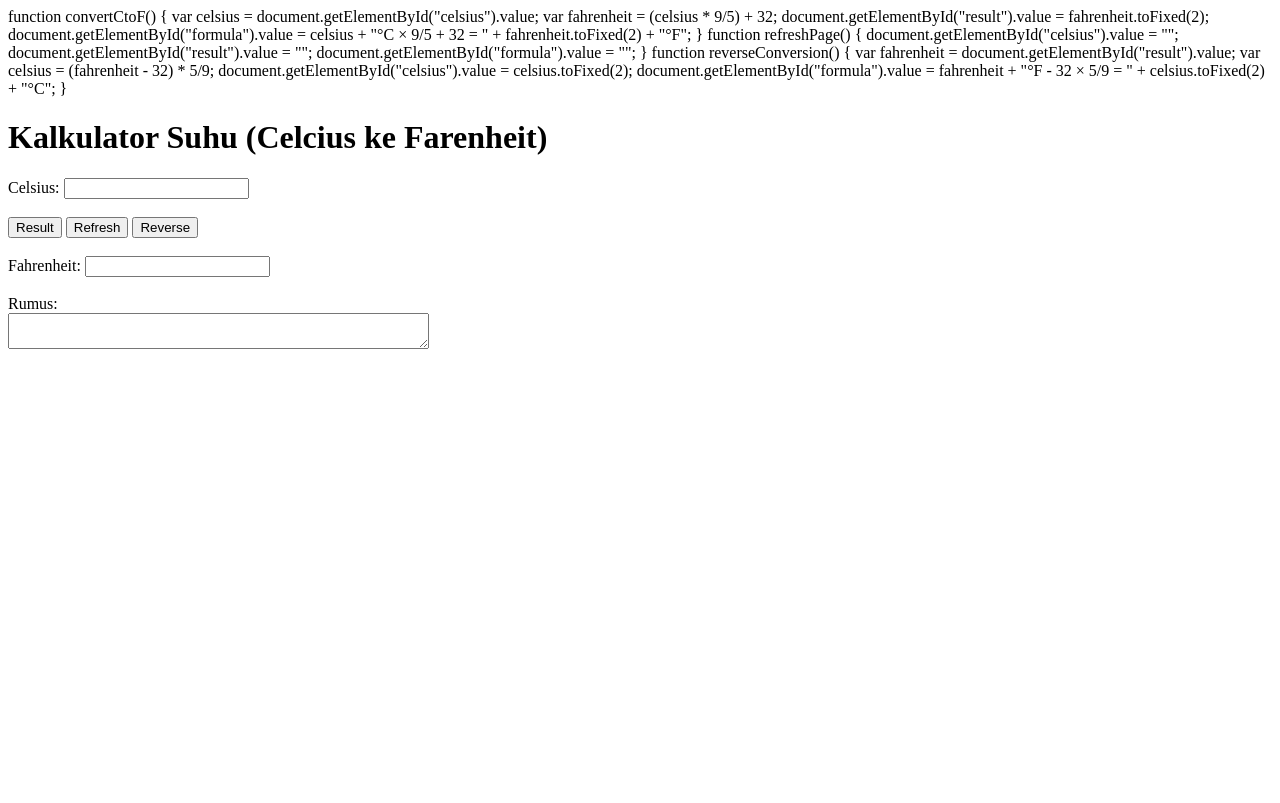
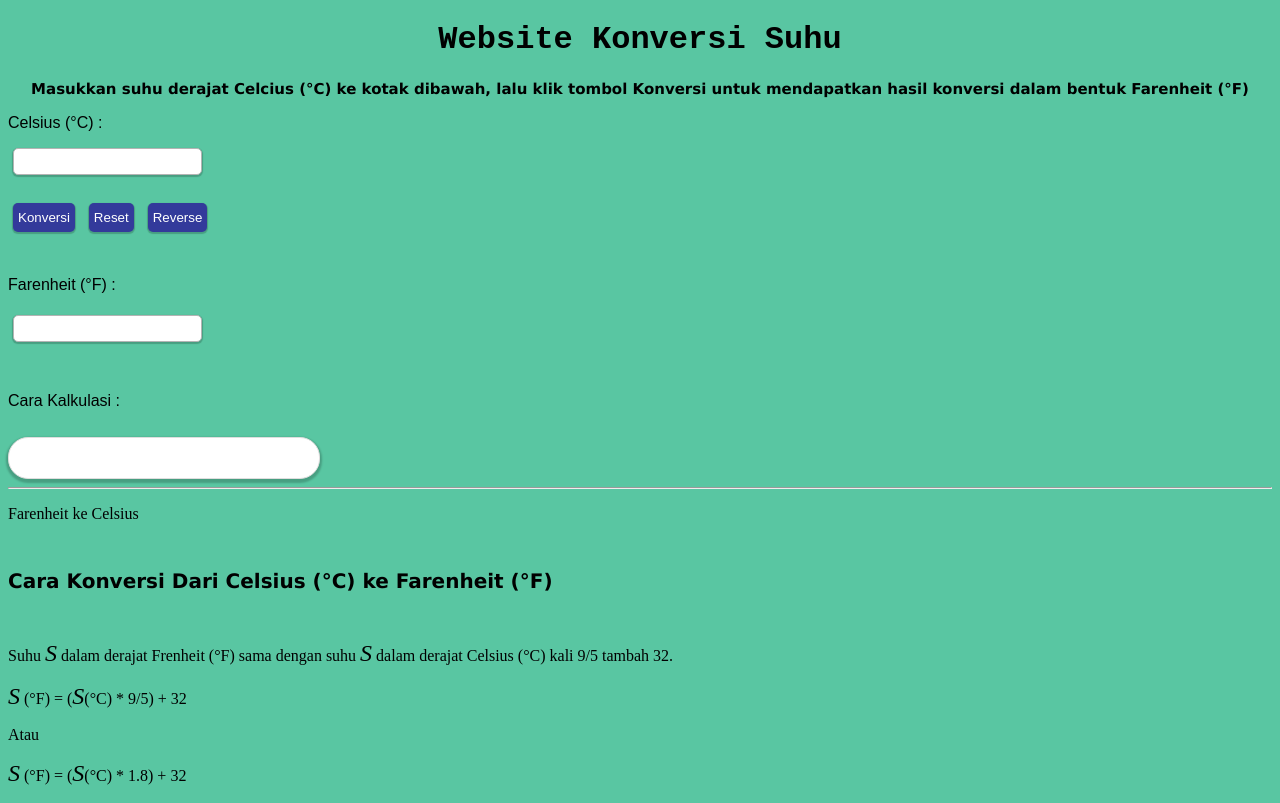
Before and after one commit to revou-fundamental-course/10-jun-24-cahyoromdoni, a plain HTML site: page index.html in a window 1280 px wide. Drawn offline with Linux system fonts and the light colour scheme.

Commit message:
revisi 1

```diff
--- a/css/styles.css
+++ b/css/styles.css
@@ -0,0 +1,94 @@
+/*stylesheet*/
+
+body {
+    background-color: rgb(89, 198, 162);
+    justify-content: center;
+  }
+
+h1 {
+    color: Black;
+    text-align: center;
+    font-family: 'Courier New', Courier, monospace;
+  }
+
+h2 {
+    text-align: center;
+    font-style: normal;
+    font-size: 15px;
+    font-family: 'Lucida Sans', 'Lucida Sans Regular', 'Lucida Grande', 'Lucida Sans Unicode', Geneva, Verdana, sans-serif;
+  }
+h3 {
+    text-align: left;
+    font-size: large;
+    font-style: normal;
+    font-family: 'Times New Roman', Times, serif;
+    font: 1em sans-serif;
+}
+h4 {
+    text-align: left;
+    font-size: large;
+    font-style: normal;
+    font-family: 'Times New Roman', Times, serif;
+    font: 1em sans-serif;
+}
+h5 {
+    text-align: left;
+    font-size: small;
+    font-style: normal;
+    font-family: 'Times New Roman', Times, serif;
+    font: 1em sans-serif;
+}
+h6 {
+    text-align: left;
+    font-style: normal;
+    font-size: 20px;
+    font-family: 'Lucida Sans', 'Lucida Sans Regular', 'Lucida Grande', 'Lucida Sans Unicode', Geneva, Verdana, sans-serif;
+}
+textarea{
+    resize: none;
+    font-size: medium;
+    width: 300px;
+    margin: px auto;
+    text-align: center;
+    padding: 5px;
+    display: flex;
+    flex-direction: column;
+    border: 1px solid rgb(223, 222, 222);
+    border-radius: 20px;
+    box-shadow: 0 2px 2px 2px rgba(0,0,0,0.2);
+
+}
+label{
+    text-align: center;
+    margin: 5%;
+
+}
+input{
+    text-align: left;
+    border: 1px solid rgb(180, 180, 180);
+    border-radius: 5px;
+    padding: 5px;
+    display: flex;
+    flex-direction: column;
+    margin: 5px;
+    box-shadow: 0 1px 1px 1px rgba(0,0,0,0.2);
+}
+button{
+    color: white;
+    background-color: rgb(51, 58, 155);
+    padding: 7px 5px ;
+    border: none;
+    border-radius: 5px;
+    margin: 5px;
+    cursor: pointer;
+    box-shadow: 0 1px 1px 1px rgba(0,0,0,0.2);
+
+}
+button:hover{
+    background-color: rgb(34, 47, 105);
+
+}
+span{
+    font-style: italic;
+    font-size: x-large;
+}
--- a/index.html
+++ b/index.html
@@ -1,43 +1,51 @@
 <!DOCTYPE html>
 <html>
 <head>
-    <title>Kalkulator Suhu</title>
-    <link rel="stylesheet" href="css/styles.css"
-    <script type="text/javascript">
-        function convertCtoF() {
-            var celsius = document.getElementById("celsius").value;
-            var fahrenheit = (celsius * 9/5) + 32;
-            document.getElementById("result").value = fahrenheit.toFixed(2);
-            document.getElementById("formula").value = celsius + "°C × 9/5 + 32 = " + fahrenheit.toFixed(2) + "°F";
-        }
-
-        function refreshPage() {
-            document.getElementById("celsius").value = "";
-            document.getElementById("result").value = "";
-            document.getElementById("formula").value = "";
-        }
-
-        function reverseConversion() {
-            var fahrenheit = document.getElementById("result").value;
-            var celsius = (fahrenheit - 32) * 5/9;
-            document.getElementById("celsius").value = celsius.toFixed(2);
-            document.getElementById("formula").value = fahrenheit + "°F - 32 × 5/9 = " + celsius.toFixed(2) + "°C";
-        }
-    </script>
+    <title>Cahyo Website</title>
+    <link rel="stylesheet" href="css/styles.css">
+    <script src="js/script.js"></script>
 </head>
 <body>
-    <h1>Kalkulator Suhu (Celcius ke Farenheit)</h1>
-    <label for="celsius">Celsius:</label>
-    <input type="number" id="celsius" name="celsius"><br><br>
+    <h1>Website Konversi Suhu</h1>
+    <main>
+        <h2> Masukkan suhu derajat Celcius (&deg;C) ke kotak dibawah, lalu klik tombol Konversi
+            untuk mendapatkan hasil konversi dalam bentuk Farenheit (&deg;F)
+        </h2>
+    </main>
+    <section>
+        <header>
+            <h3>Celsius (&deg;C) :
+            </h3>
+        </header>
+    </section>
+    <input type="number" id="celsius" name="celsius"><br>
 
-    <button onclick="convertCtoF()">Result</button>
-    <button onclick="refreshPage()">Refresh</button>
+
+    <button onclick="convertCtoF()">Konversi</button>
+    <button onclick="refreshPage()">Reset</button>
     <button onclick="reverseConversion()">Reverse</button><br><br>
 
-    <label for="result">Fahrenheit:</label>
-    <input type="text" id="result" name="result" readonly><br><br>
+    <section>
+        <header>
+            <h4>Farenheit (&deg;F) :
+            </h4>
+        </header>
+    </section>
+    <input type="text" id="result" name="result" readonly><br>
 
-    <label for="formula">Rumus:</label><br>
+    <section>
+        <header>
+            <h5>Cara Kalkulasi :
+            </h5>
+        </header>
+    </section>
     <textarea id="formula" name="formula" rows="2" cols="50" readonly></textarea>
+    <hr/>
+    <p>Farenheit ke Celsius</p>
+    <h6> Cara Konversi Dari Celsius (&deg;C) ke Farenheit (&deg;F)</h6>
+    <p> Suhu <span>S</span> dalam derajat Frenheit (&deg;F) sama dengan suhu <span>S</span> dalam derajat Celsius (&deg;C) kali 9/5 tambah 32.</p>
+    <p> <span>S</span> (&deg;F) = (<span>S</span>(&deg;C) * 9/5) + 32</p>
+    Atau
+    <p> <span>S</span> (&deg;F) = (<span>S</span>(&deg;C) * 1.8) + 32</p>
 </body>
 </html>
--- a/js/script.js
+++ b/js/script.js
@@ -0,0 +1,20 @@
+/* Javascript*/
+        function convertCtoF() {
+            var celsius = document.getElementById("celsius").value;
+            var fahrenheit = (celsius * 9/5) + 32;
+            document.getElementById("result").value = fahrenheit.toFixed(2);
+            document.getElementById("formula").value = celsius + "°C * (9/5) + 32 = " + fahrenheit.toFixed(2) + "°F";
+        }
+
+        function refreshPage() {
+            document.getElementById("celsius").value = "";
+            document.getElementById("result").value = "";
+            document.getElementById("formula").value = "";
+        }
+
+        function reverseConversion() {
+            var fahrenheit = document.getElementById("result").value;
+            var celsius = (fahrenheit - 32) * 5/9;
+            document.getElementById("celsius").value = celsius.toFixed(2);
+            document.getElementById("formula").value = fahrenheit + " °F - 32 * (5/9) = " + celsius.toFixed(2) + "°C";
+        }
```
Also changed, not shown: assets/Hanabi.jpg (deleted).
